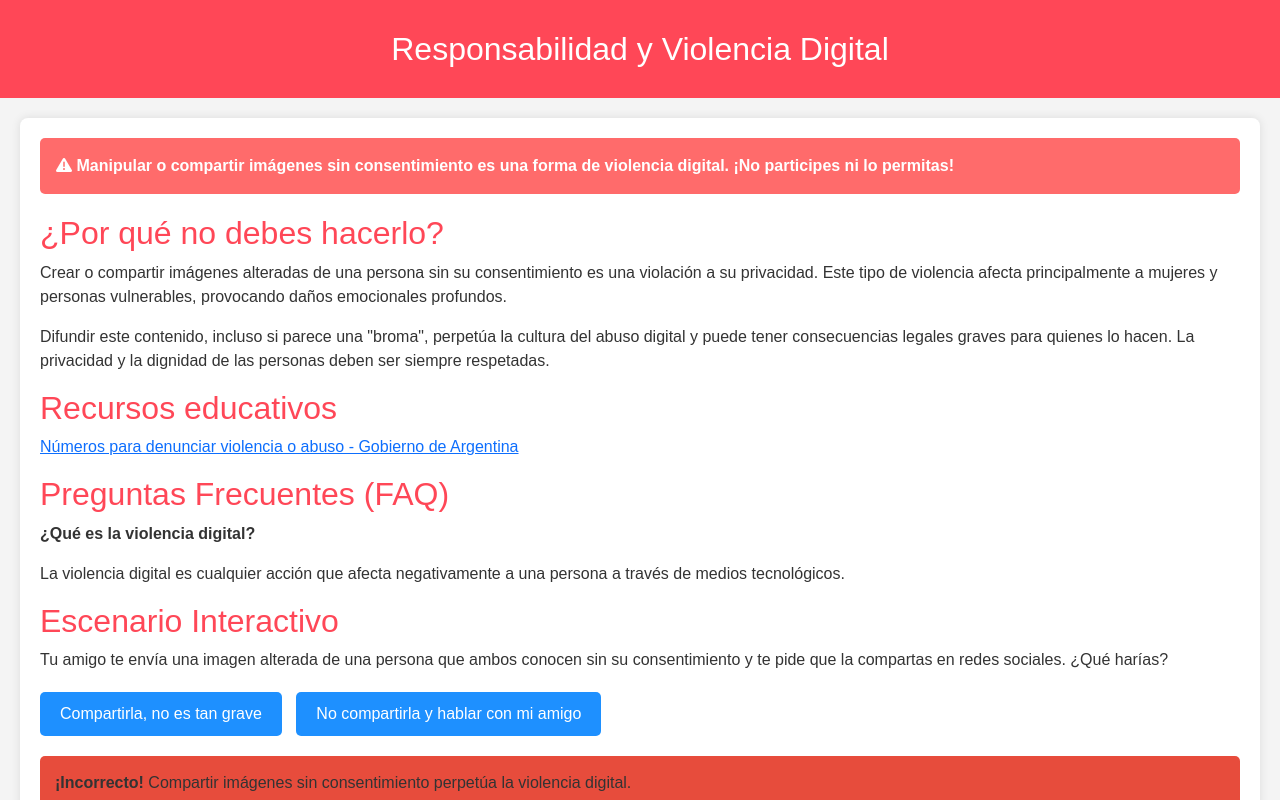
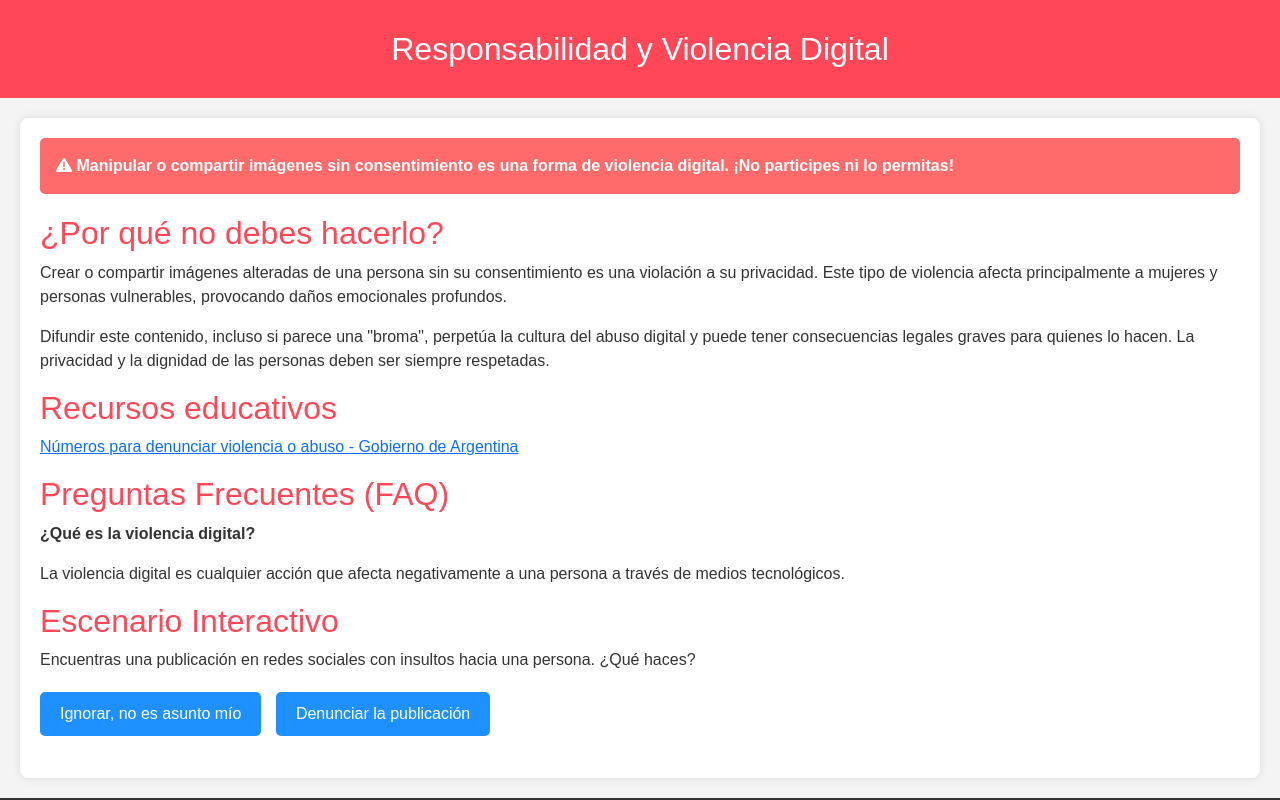
Before and after one commit to CR92012/CR92012.github.io, a plain HTML site: page index.html in a window 1280 px wide. Both pictures are taken after a click on the button "Compartirla, no es tan grave". Shown: the top 800 px of the page. Drawn offline with nearby package versions, Linux system fonts and the light colour scheme.

Commit message:
Update index.html

```diff
--- a/index.html
+++ b/index.html
@@ -60,6 +60,10 @@
             cursor: pointer;
             margin-right: 10px;
         }
+        .button-box button.disabled {
+            background-color: #d3d3d3;
+            cursor: not-allowed;
+        }
         .result {
             margin-top: 20px;
             padding: 15px;
@@ -79,29 +83,92 @@
         }
     </style>
     <script>
-        let currentQuestion = 1;
-        const maxQuestions = 4;
-        const errors = [];
+        let currentQuestion = 0;
+        let errors = [];
+        const questions = [
+            {
+                id: 1,
+                text: "Tu amigo te envía una imagen alterada de una persona que ambos conocen sin su consentimiento y te pide que la compartas en redes sociales. ¿Qué harías?",
+                options: [
+                    { text: "Compartirla, no es tan grave", isCorrect: false, explanation: "Compartir imágenes sin consentimiento perpetúa la violencia digital." },
+                    { text: "No compartirla y hablar con mi amigo", isCorrect: true, explanation: "No compartir protege la privacidad y dignidad de las personas." }
+                ]
+            },
+            {
+                id: 2,
+                text: "Encuentras una publicación en redes sociales con insultos hacia una persona. ¿Qué haces?",
+                options: [
+                    { text: "Ignorar, no es asunto mío", isCorrect: false, explanation: "Ignorar fomenta el acoso al no detenerlo." },
+                    { text: "Denunciar la publicación", isCorrect: true, explanation: "Denunciar ayuda a detener el acoso y proteger a las víctimas." }
+                ]
+            },
+            {
+                id: 3,
+                text: "Te envían un mensaje privado con amenazas. ¿Qué haces?",
+                options: [
+                    { text: "Responder al mensaje", isCorrect: false, explanation: "Responder puede escalar la situación y poner en riesgo tu seguridad." },
+                    { text: "Bloquear y denunciar", isCorrect: true, explanation: "Bloquear y denunciar protege tu seguridad y alerta sobre el agresor." }
+                ]
+            },
+            {
+                id: 4,
+                text: "Un conocido sube fotos tuyas a internet sin permiso. ¿Qué haces?",
+                options: [
+                    { text: "No hacer nada", isCorrect: false, explanation: "Dejarlo pasar permite que continúe invadiendo tu privacidad." },
+                    { text: "Pedirle que las elimine y denunciar", isCorrect: true, explanation: "Contactar al responsable y denunciar protege tus derechos." }
+                ]
+            }
+        ];
 
-        function checkAnswer(question, option, explanation) {
-            const resultBox = document.getElementById(`result${question}`);
+        // Randomize questions
+        questions.sort(() => Math.random() - 0.5);
+
+        function loadQuestion() {
+            if (currentQuestion < questions.length) {
+                const question = questions[currentQuestion];
+                const questionContainer = document.getElementById('question-container');
+
+                questionContainer.innerHTML = `
+                    <p>${question.text}</p>
+                    <div class="button-box">
+                        ${question.options
+                            .map(
+                                (option, index) => `
+                                    <button id="option${index}" onclick="checkAnswer(${index}, ${question.id}, ${option.isCorrect}, '${option.explanation}')">
+                                        ${option.text}
+                                    </button>`
+                            )
+                            .join('')}
+                    </div>
+                    <div id="result${question.id}" class="result"></div>
+                `;
+            } else {
+                showSummary();
+            }
+        }
+
+        function checkAnswer(optionIndex, questionId, isCorrect, explanation) {
+            const resultBox = document.getElementById(`result${questionId}`);
             resultBox.style.display = 'block';
 
-            if (option === 'correcto') {
+            if (isCorrect) {
                 resultBox.innerHTML = `<strong>¡Correcto!</strong> ${explanation}`;
                 resultBox.style.backgroundColor = '#2ecc71';
             } else {
                 resultBox.innerHTML = `<strong>¡Incorrecto!</strong> ${explanation}`;
                 resultBox.style.backgroundColor = '#e74c3c';
-                errors.push({ question, explanation });
+                errors.push({ questionId, explanation });
             }
 
-            if (currentQuestion < maxQuestions) {
-                document.getElementById(`question${currentQuestion + 1}`).style.display = 'block';
+            // Disable all options for the current question
+            const buttons = document.querySelectorAll(`#question-container button`);
+            buttons.forEach(button => button.classList.add('disabled'));
+
+            // Move to the next question after a delay
+            setTimeout(() => {
                 currentQuestion++;
-            } else {
-                showSummary();
-            }
+                loadQuestion();
+            }, 1000);
         }
 
         function showSummary() {
@@ -111,7 +178,7 @@
             if (errors.length > 0) {
                 let summaryHTML = '<h3>Errores cometidos:</h3><ul>';
                 errors.forEach(error => {
-                    summaryHTML += `<li>Pregunta ${error.question}: ${error.explanation}</li>`;
+                    summaryHTML += `<li>Pregunta ${error.questionId}: ${error.explanation}</li>`;
                 });
                 summaryHTML += '</ul>';
                 summaryBox.innerHTML = summaryHTML;
@@ -119,6 +186,8 @@
                 summaryBox.innerHTML = '<strong>¡Felicidades! Has respondido todo correctamente.</strong>';
             }
         }
+
+        window.onload = loadQuestion;
     </script>
 </head>
 <body>
@@ -147,43 +216,7 @@
         <p>La violencia digital es cualquier acción que afecta negativamente a una persona a través de medios tecnológicos.</p>
 
         <h2>Escenario Interactivo</h2>
-
-        <div id="question1">
-            <p>Tu amigo te envía una imagen alterada de una persona que ambos conocen sin su consentimiento y te pide que la compartas en redes sociales. ¿Qué harías?</p>
-            <div class="button-box">
-                <button onclick="checkAnswer(1, 'incorrecto', 'Compartir imágenes sin consentimiento perpetúa la violencia digital.')">Compartirla, no es tan grave</button>
-                <button onclick="checkAnswer(1, 'correcto', 'No compartir protege la privacidad y dignidad de las personas.')">No compartirla y hablar con mi amigo</button>
-            </div>
-            <div id="result1" class="result"></div>
-        </div>
-
-        <div id="question2" style="display: none;">
-            <p>Encuentras una publicación en redes sociales con insultos hacia una persona. ¿Qué haces?</p>
-            <div class="button-box">
-                <button onclick="checkAnswer(2, 'incorrecto', 'Ignorar fomenta el acoso al no detenerlo.')">Ignorar, no es asunto mío</button>
-                <button onclick="checkAnswer(2, 'correcto', 'Denunciar ayuda a detener el acoso y proteger a las víctimas.')">Denunciar la publicación</button>
-            </div>
-            <div id="result2" class="result"></div>
-        </div>
-
-        <div id="question3" style="display: none;">
-            <p>Te envían un mensaje privado con amenazas. ¿Qué haces?</p>
-            <div class="button-box">
-                <button onclick="checkAnswer(3, 'incorrecto', 'Responder puede escalar la situación y poner en riesgo tu seguridad.')">Responder al mensaje</button>
-                <button onclick="checkAnswer(3, 'correcto', 'Bloquear y denunciar protege tu seguridad y alerta sobre el agresor.')">Bloquear y denunciar</button>
-            </div>
-            <div id="result3" class="result"></div>
-        </div>
-
-        <div id="question4" style="display: none;">
-            <p>Un conocido sube fotos tuyas a internet sin permiso. ¿Qué haces?</p>
-            <div class="button-box">
-                <button onclick="checkAnswer(4, 'incorrecto', 'Dejarlo pasar permite que continúe invadiendo tu privacidad.')">No hacer nada</button>
-                <button onclick="checkAnswer(4, 'correcto', 'Contactar al responsable y denunciar protege tus derechos.')">Pedirle que las elimine y denunciar</button>
-            </div>
-            <div id="result4" class="result"></div>
-        </div>
-
+        <div id="question-container"></div>
         <div id="summary" class="result" style="display: none;"></div>
     </section>
 
```
